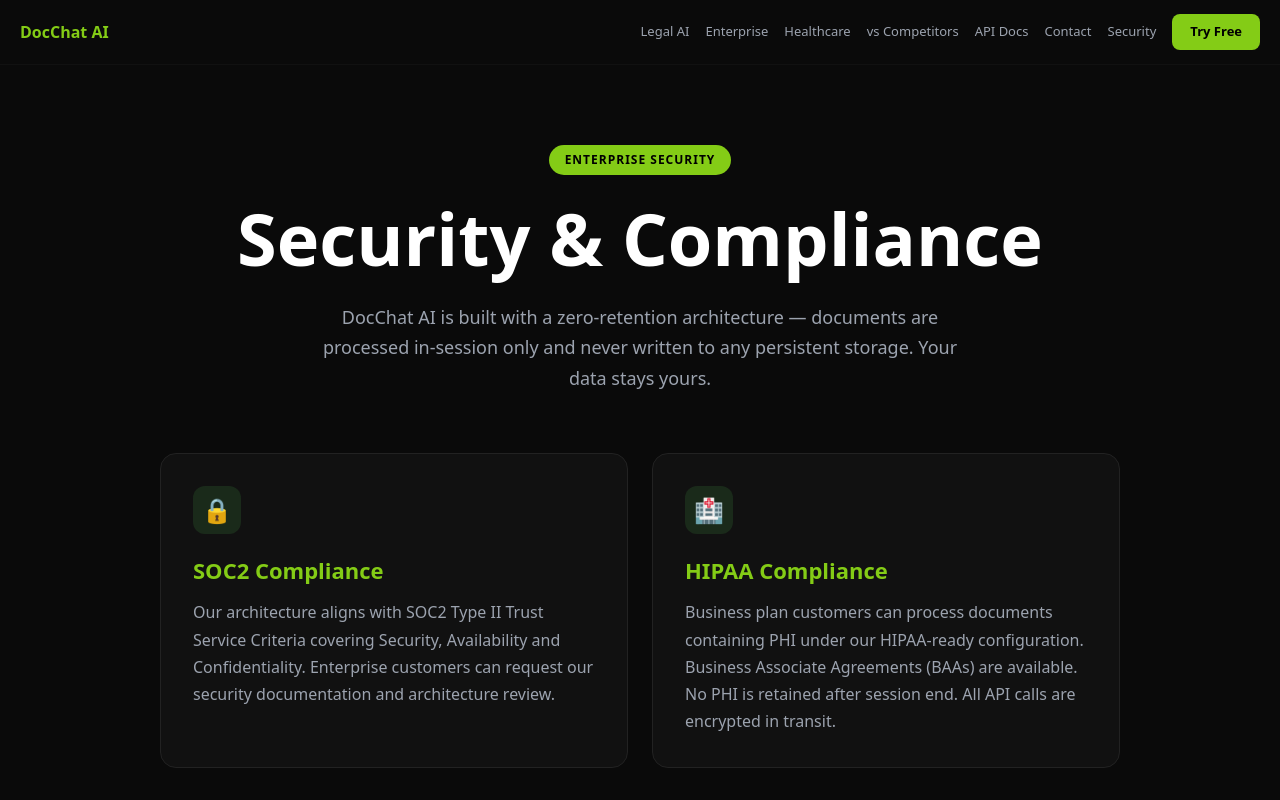
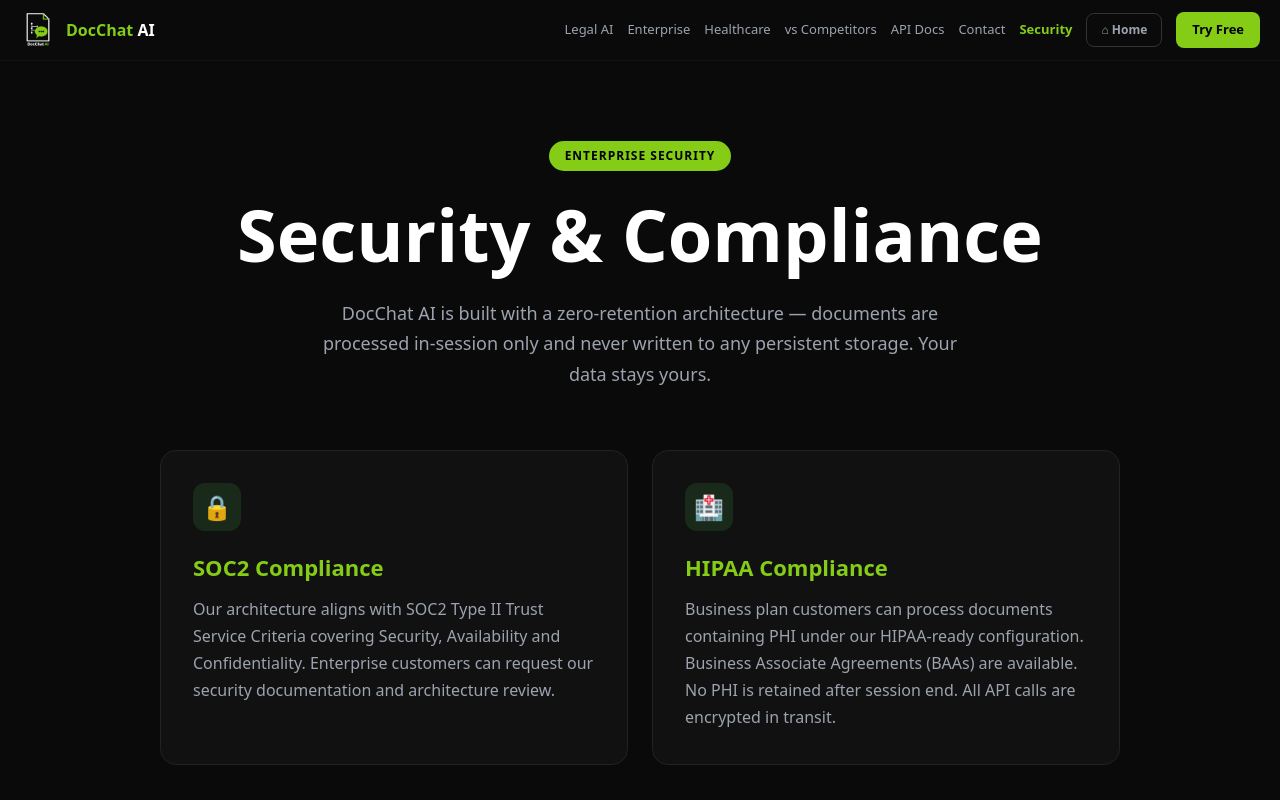
Before and after one commit to justin280/docchat-saas, a Next.js app: page /security in a window 1280 px wide. Shown: the top 800 px of the page. Built offline with nearby package versions, Linux system fonts and the light colour scheme.

Commit message:
Add NavBar with logo to security page

```diff
--- a/app/(pages)/security/page.js
+++ b/app/(pages)/security/page.js
@@ -1,4 +1,5 @@
 import Link from 'next/link';
+import NavBar from '@/app/components/NavBar';
 
 export const metadata = {
   title: 'Security & Compliance | DocChat AI — SOC2, HIPAA, Zero Retention',
@@ -6,27 +7,13 @@ export const metadata = {
   keywords: 'DocChat AI security, SOC2 compliance, HIPAA compliance, zero retention, document security, data privacy',
 };
 
-const NAV_PAGES = [
-  { slug: '/legal-ai', label: 'Legal AI' },
-  { slug: '/enterprise', label: 'Enterprise' },
-  { slug: '/healthcare', label: 'Healthcare' },
-  { slug: '/compare', label: 'vs Competitors' },
-  { slug: '/api-docs', label: 'API Docs' },
-  { slug: '/contact', label: 'Contact' },
-  { slug: '/security', label: 'Security' },
-];
 
 export default function SecurityPage() {
   return (
     <div style={{backgroundColor:'#0a0a0a',minHeight:'100vh',color:'#fff',fontFamily:'system-ui,sans-serif'}}>
       {/* Nav */}
-      <nav style={{display:'flex',alignItems:'center',gap:'16px',padding:'14px 20px',borderBottom:'1px solid #111',backgroundColor:'#0a0a0a',position:'sticky',top:0,zIndex:100,flexWrap:'wrap'}}>
-        <Link href="/" style={{fontWeight:'700',color:'#84cc16',marginRight:'auto',fontSize:'16px',textDecoration:'none'}}>DocChat AI</Link>
-        {NAV_PAGES.map(p=>(
-          <Link key={p.slug} href={p.slug} style={{color:'#9ca3af',fontSize:'13px',textDecoration:'none'}}>{p.label}</Link>
-        ))}
-        <Link href="/" style={{backgroundColor:'#84cc16',color:'#000',border:'none',borderRadius:'8px',padding:'8px 18px',fontSize:'13px',fontWeight:'700',textDecoration:'none'}}>Try Free</Link>
-      </nav>
+            <NavBar activePath="/security" />
+
 
       {/* Hero */}
       <section style={{textAlign:'center',padding:'80px 20px 60px',maxWidth:'900px',margin:'0 auto'}}>
```
